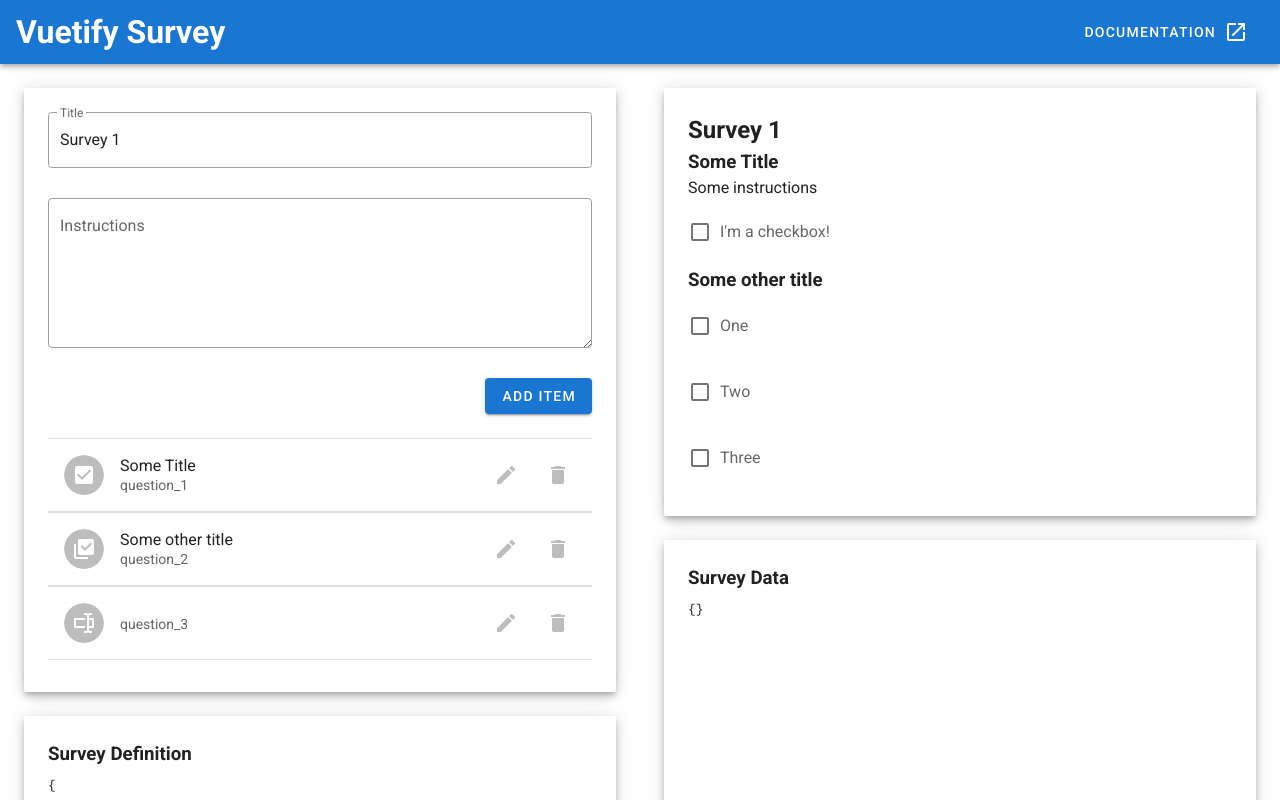
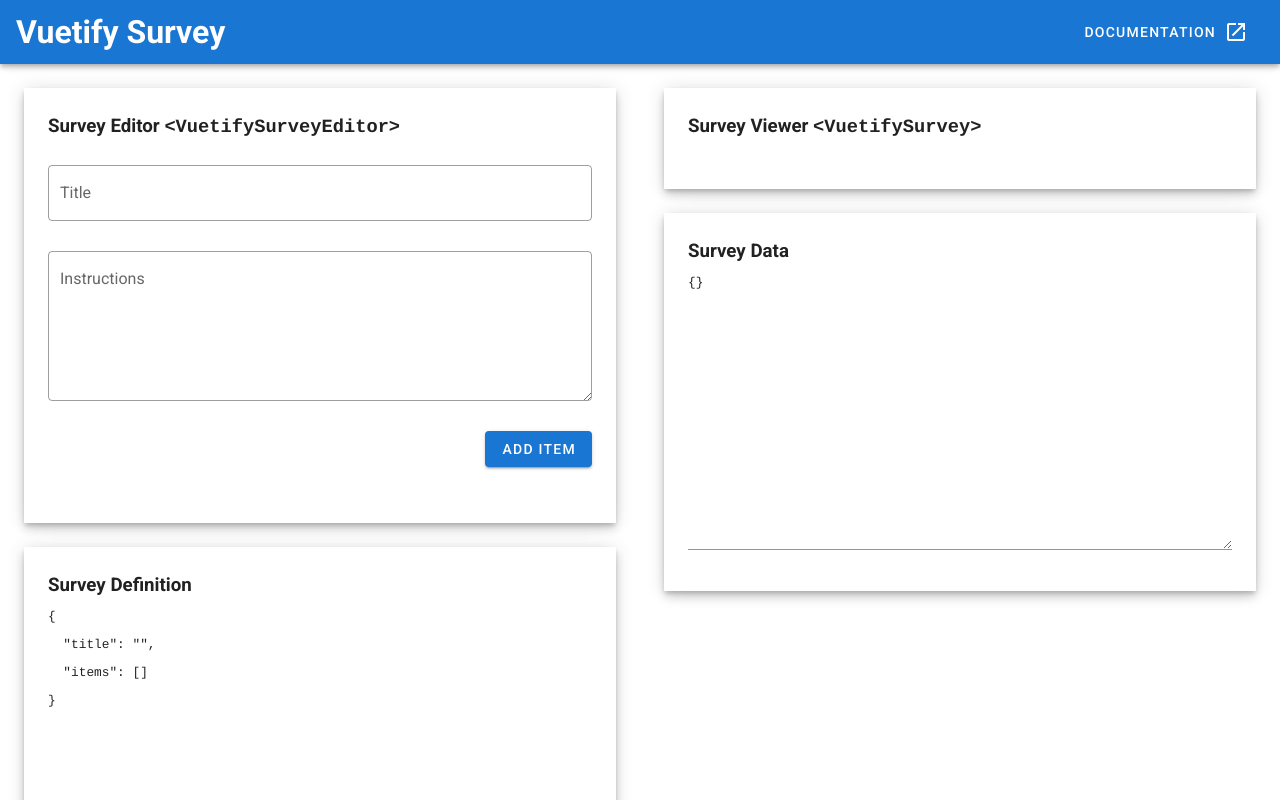
Before and after one commit to phayes/vuetify-survey, a Vue app: page / in a window 1280 px wide. Shown: the top 800 px of the page. Built offline with nearby package versions, Linux system fonts and the light colour scheme.

Commit message:
Moving stuff around to allow better importing

```diff
--- a/src/App.vue
+++ b/src/App.vue
@@ -16,7 +16,9 @@
     <v-main>
       <v-layout>
         <v-flex xs6>
+
           <v-sheet elevation="6" class="pa-6 ma-6">
+            <h3 class="mb-6">Survey Editor <span style="font-family: Courier,monispace">&lt;VuetifySurveyEditor&gt;</span></h3>
             <VuetifySurveyEditor v-model="survey_def" />
           </v-sheet>
 
@@ -32,6 +34,7 @@
         </v-flex>
         <v-flex xs6>
           <v-sheet elevation="6" class="pa-6 ma-6">
+            <h3 class="mb-6">Survey Viewer <span style="font-family: Courier,monispace">&lt;VuetifySurvey&gt;</span></h3>
             <VuetifySurvey :survey="survey_def" v-model="survey_data" />
           </v-sheet>
 
@@ -51,8 +54,8 @@
 </template>
 
 <script>
-import VuetifySurvey from "./components/VuetifySurvey";
-import VuetifySurveyEditor from "./components/VuetifySurveyEditor";
+import VuetifySurvey from "./VuetifySurvey";
+import VuetifySurveyEditor from "./VuetifySurveyEditor";
 
 export default {
   name: "App",
@@ -65,39 +68,8 @@
   data: () => ({
     survey_data: {},
     survey_def: {
-      title: "Survey 1",
-      items: [
-        {
-          id: "question_1",
-          type: "checkbox",
-          title: "Some Title",
-          instructions: "Some instructions",
-          props: {
-            label: "I'm a checkbox!",
-          },
-        },
-        {
-          id: "question_2",
-          type: "checkboxes",
-          title: "Some other title",
-          items: [
-            { value: "one", text: "One" },
-            { value: "two", text: "Two" },
-            { value: "three", text: "Three" },
-          ],
-          props: {
-            title: "Checkboxes!",
-          },
-        },
-        {
-          id: "question_3",
-          type: "text-field",
-          props: {
-            label: "Text field!",
-          },
-          visible: "question_1 || question_2.includes('one')",
-        },
-      ],
+      title: "",
+      items: []
     },
   }),
   computed: {
--- a/src/components/IconSelect.vue
+++ b/src/IconSelect.vue
@@ -25,7 +25,7 @@
 </template>
 
 <script>
-import mdi_icons from "../mdi_icons";
+import mdi_icons from "./mdi_icons";
 
 export default {
   name: "IconSelect",
--- a/src/components/VuetifySurvey.vue
+++ b/src/VuetifySurvey.vue
@@ -14,11 +14,11 @@
         <v-checkbox
           v-if="item.type === 'checkbox'"
           v-model="active_data[item.id]"
-          :class="item.class"
+          :class="'vuetify-survey-item vuetify-survey-item-checkbox ' + item.class"
           :style="item.style"
           v-bind="translate_props(item.props)"
         ></v-checkbox>
-        <div v-if="item.type === 'checkboxes'" :class="item.class" :style="item.style">
+        <div v-if="item.type === 'checkboxes'" :class="'vuetify-survey-item vuetify-survey-item-checkboxes ' + item.class" :style="item.style">
           <v-checkbox
             v-for="(checkbox_item, checkbox_item_idx) in item.items"
             :key="checkbox_item_idx"
@@ -30,17 +30,10 @@
             v-bind="translate_props(item.props)"
           ></v-checkbox>
         </div>
-        <v-autocomplete
-          v-if="item.type === 'autocomplete'"
-          v-model="active_data[item.id]"
-          :class="item.class"
-          :style="item.style"
-          v-bind="translate_props(item.props)"
-        ></v-autocomplete>
         <v-select
           v-if="item.type === 'select'"
           v-model="active_data[item.id]"
-          :class="item.class"
+          :class="'vuetify-survey-item vuetify-survey-item-select ' + item.class"
           :style="item.style"
           :items="item.items"
           v-bind="translate_props(item.props)"
@@ -48,7 +41,7 @@
         <v-text-field
           v-if="item.type === 'text-field'"
           v-model="active_data[item.id]"
-          :class="item.class"
+          :class="'vuetify-survey-item vuetify-survey-item-text-field ' + item.class"
           :style="item.style"
           v-bind="translate_props(item.props)"
         ></v-text-field>
@@ -59,7 +52,7 @@
           :max="item.max"
           :step="item.step ? item.step : 'any'"
           v-model="active_data[item.id]"
-          :class="item.class"
+          :class="'vuetify-survey-item vuetify-survey-item-number-field ' + item.class"
           :style="item.style"
           :size="number_field_size(item)"
           v-bind="translate_props(item.props)"
@@ -67,7 +60,7 @@
         <v-textarea
           v-if="item.type === 'textarea'"
           v-model="active_data[item.id]"
-          :class="item.class"
+          :class="'vuetify-survey-item vuetify-survey-item-textarea ' + item.class"
           :style="item.style"
           v-bind="translate_props(item.props)"
         ></v-textarea>
@@ -75,28 +68,28 @@
         <v-range-slider
           v-if="item.type === 'range-slider'"
           v-model="active_data[item.id]"
-          :class="item.class"
+          :class="'vuetify-survey-item vuetify-survey-item-range-slider ' + item.class"
           :style="item.style"
           v-bind="translate_props(item.props)"
         ></v-range-slider>
         <v-switch
           v-if="item.type === 'switch'"
           v-model="active_data[item.id]"
-          :class="item.class"
+          :class="'vuetify-survey-item vuetify-survey-item-switch ' + item.class"
           :style="item.style"
           v-bind="translate_props(item.props)"
         ></v-switch>
         <v-rating
           v-if="item.type === 'rating'"
           v-model="active_data[item.id]"
-          :class="item.class"
+          :class="'vuetify-survey-item vuetify-survey-item-rating ' + item.class"
           :style="item.style"
           v-bind="translate_props(item.props)"
         ></v-rating>
         <v-rating
           v-if="item.type === 'mood'"
           v-model="active_data[item.id]"
-          :class="item.class"
+          :class="'vuetify-survey-item vuetify-survey-item-mood ' + item.class"
           :style="item.style"
           v-bind="translate_props(item.props)"
         >
@@ -141,6 +134,8 @@
           :close-on-content-click="false"
           transition="scale-transition"
           offset-y
+          :class="'vuetify-survey-item vuetify-survey-item-date ' + item.class"
+          :style="item.style"
           min-width="auto"
         >
           <template v-slot:activator="{ on, attrs }">
@@ -163,6 +158,8 @@
           :close-on-content-click="false"
           transition="scale-transition"
           offset-y
+          :class="'vuetify-survey-item vuetify-survey-item-birthday ' + item.class"
+          :style="item.style"
           min-width="auto"
         >
           <template v-slot:activator="{ on, attrs }">
@@ -190,7 +187,7 @@
 
 <script>
 // eslint-disable-next-line
-import Interpreter from "../interpreter.js";
+import Interpreter from "./interpreter.js";
 import * as acorn from "acorn";
 import Vue from "vue";
 
--- a/src/components/VuetifySurveyItemEditor.vue
+++ b/src/VuetifySurveyItemEditor.vue
@@ -364,12 +364,12 @@
           />
         </v-expansion-panel-content>
       </v-expansion-panel>
+
+      <!--
       <v-expansion-panel>
         <v-expansion-panel-header>Validation</v-expansion-panel-header>
         <v-expansion-panel-content>
           <v-checkbox v-model="active_item.required" label="Required" />
-
-          <!-- Regex -->
           <v-text-field
             v-if="active_item.type === 'text-field' || active_item.type === 'number-field' || active_item.type === 'textarea'"
             label="Regex"
@@ -380,11 +380,15 @@
           />
         </v-expansion-panel-content>
       </v-expansion-panel>
+
+      -->
+
       <v-expansion-panel v-if="allow_edit_class || allow_edit_style || allow_edit_visible">
         <v-expansion-panel-header>Visibility and CSS</v-expansion-panel-header>
         <v-expansion-panel-content>
           <v-text-field
             v-if="allow_edit_visible"
+            v-model="active_item.visible"
             outlined
             dense
             label="Visibility"
@@ -393,6 +397,7 @@
           />
           <v-text-field
             v-if="allow_edit_class"
+            v-model="active_item.class"
             outlined
             dense
             label="Class"
@@ -400,6 +405,7 @@
           />
           <v-text-field
             v-if="allow_edit_style"
+            v-model="active_item.style"
             outlined
             dense
             label="Style"
```
Also changed, not shown: src/mdi_rating_icons.js (deleted, +0 -45 lines), src/VuetifySurveyEditor.vue (renamed from src/components/VuetifySurveyEditor.vue), src/VuetifySurveyItem.vue (renamed from src/components/VuetifySurveyItem.vue).
